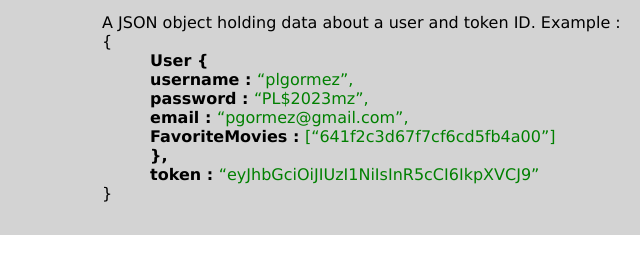
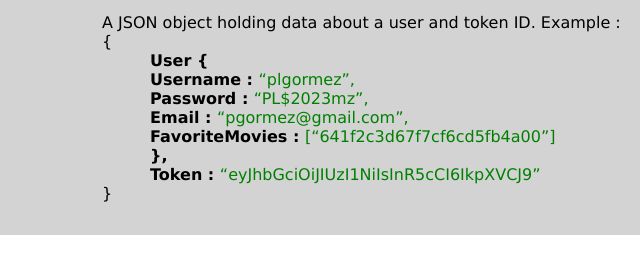
Before and after one commit to NuOrawan/movie_api, a website: page src/public/documentation.html in a window 1280 px wide. Shown: the part 689-942 px from the top of the page, 247-887 px from the left. Drawn offline with Linux system fonts and the light colour scheme.

Commit message:
Change lowercase to Uppercase in response body format

```diff
--- a/src/public/documentation.html
+++ b/src/public/documentation.html
@@ -51,12 +51,12 @@
         <p>A JSON object holding data about a user and token ID. Example :<br>
         {<br>
         <span class ="indent key"> User {</span><br>
-        <span class ="indent key">username : </span><span class="value">“plgormez”,</span><br>
-        <span class ="indent key">password : </span><span class="value">“PL$2023mz”,</span><br>
-        <span class ="indent key">email : </span><span class="value">“pgormez@gmail.com”,</span><br>
+        <span class ="indent key">Username : </span><span class="value">“plgormez”,</span><br>
+        <span class ="indent key">Password : </span><span class="value">“PL$2023mz”,</span><br>
+        <span class ="indent key">Email : </span><span class="value">“pgormez@gmail.com”,</span><br>
         <span class ="indent key">FavoriteMovies : </span><span class="value">[“641f2c3d67f7cf6cd5fb4a00”]</span><br>
         <span class ="indent key">},</span><br>
-        <span class ="indent key"> token : </span></span><span class="value">“eyJhbGciOiJIUzI1NiIsInR5cCI6IkpXVCJ9”</span><br>
+        <span class ="indent key"> Token : </span></span><span class="value">“eyJhbGciOiJIUzI1NiIsInR5cCI6IkpXVCJ9”</span><br>
         }<br>
       </p>
       </div>
@@ -209,7 +209,7 @@
           <span class ="indent key">Password : </span><span class="value">“PL$2023mz”,</span><br>
           <span class ="indent key">Email : </span><span class="value">“pgormez@gmail.com”,</span><br>
           <span class ="indent key">Birthday : </span><span class="value">“02/10/1988”,</span><br>
-          <span class ="indent key">favoriteMovies : </span><span class="value">{“Babylon”}</span><br>
+          <span class ="indent key">FavoriteMovies : </span><span class="value">{“Babylon”}</span><br>
 
           }<br>
           </p>
@@ -219,9 +219,9 @@
         <h4 class="header">Response Body Format</h4>
         <p>A JSON object holding data about a new user that was added including id. Example :<br>
         {<br>
-        <span class ="indent key">username : </span><span class="value">“plgormez”,</span><br>
-        <span class ="indent key">password : </span><span class="value">“PL$2023mz”,</span><br>
-        <span class ="indent key">email : </span><span class="value">“pgormez@gmail.com”,</span><br>
+        <span class ="indent key">Username : </span><span class="value">“plgormez”,</span><br>
+        <span class ="indent key">Password : </span><span class="value">“PL$2023mz”,</span><br>
+        <span class ="indent key">Email : </span><span class="value">“pgormez@gmail.com”,</span><br>
         <span class ="indent key">FavoriteMovies : </span><span class="value">[“641f2c3d67f7cf6cd5fb4a00”]</span><br>
         }<br>
        </p>
@@ -262,7 +262,6 @@
         <p>A JSON object holding data about updated user. Example :<br>
           {<br>
             <span class ="indent key">_id : </span><span class="value">“6421ecb067f7cf6cd5fb4a07”,</span><br>
-          <span class ="indent key">Username : </span><span class="value">“plgormez”,</span><br>
           <span class ="indent key">Username : </span><span class="value">“plgormez”,</span><br>
           <span class ="indent key">Password : </span><span class="value">“PL$mz123”,</span><br>
           <span class ="indent key">Email : </span><span class="value">“pgormez@gmail.com”,</span><br>
```
